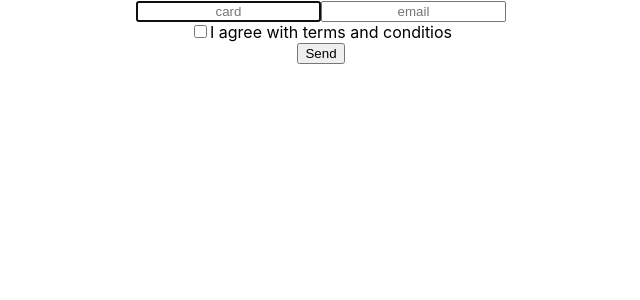
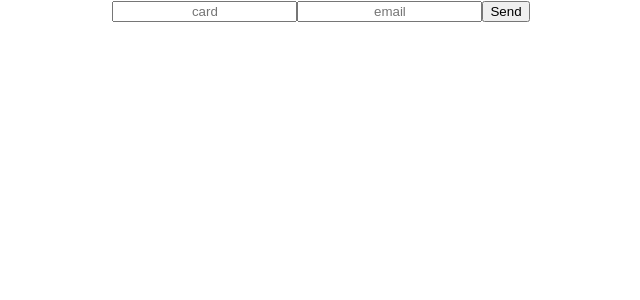
Before and after one commit to RomanChuchev/react-course, a React (Create React App) app: page / in a window 1280 px wide. Shown: the top 300 px of the page, without its empty margins (319-959 px from the left). Built offline with nearby package versions, Linux system fonts and the light colour scheme.

Commit message:
Add uncontrol form

```diff
--- a/src/App.jsx
+++ b/src/App.jsx
@@ -3,12 +3,14 @@
 import AppPost from "./components/postsApp";
 import Timer from "./timer";
 import SubscriptionForm from "./components/form"
+import UncontrollForm from "./components/uncontrolledForm";
 
 export default class App extends Component {
   render() {
-    return <div>
-      <SubscriptionForm />
-    </div>
-
+    return (
+      <div>
+        <UncontrollForm />
+      </div>
+    )
   }
 }
--- /dev/null
+++ b/src/components/uncontrolledForm.js
@@ -0,0 +1,43 @@
+import React, {Component} from "react";
+
+export default class UncontrollForm extends Component {
+   constructor() {
+      super()
+
+      this.cardRef = React.createRef();
+      this.emailRef = React.createRef();
+   }
+
+   handleSubmit = (event) => {
+      event.preventDefault();
+      if (this.cardRef.current.value < 16) {
+         alert('invalid card number');
+         return
+      }
+      if (this.emailRef.current.value < 4) {
+         alert('invalid email');
+         return
+      }
+      this.cardRef.current.value = '';
+      this.emailRef.current.value = '';
+
+   }
+
+   render() {
+      return <form onSubmit={this.handleSubmit}>
+         <input
+            type="text"
+            name="card"
+            placeholder="card"
+            ref={this.cardRef}
+         />
+         <input
+            type="email"
+            name="email"
+            placeholder="email"
+            ref={this.emailRef}
+         />
+         <button>Send</button>
+      </form>
+   }
+}
```
